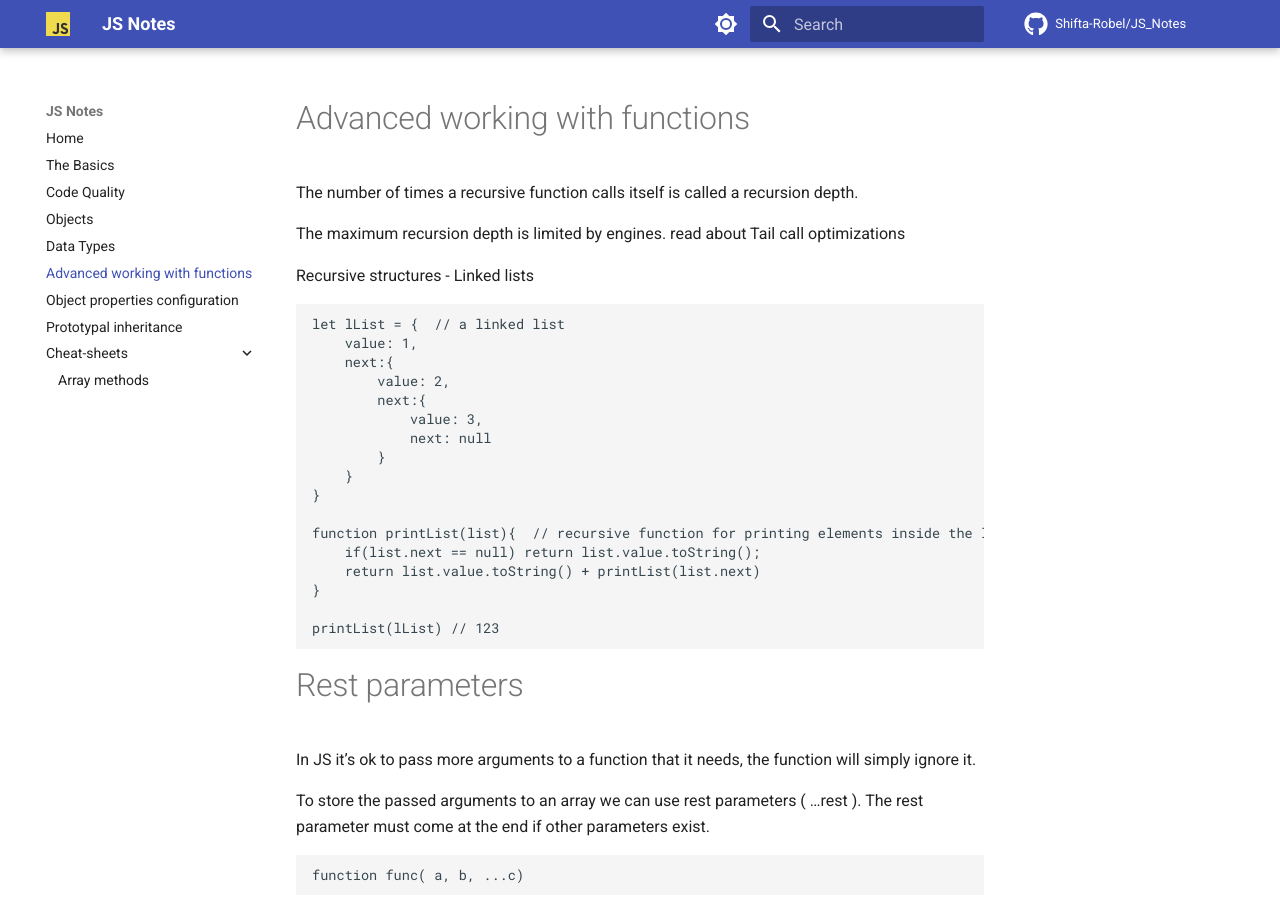
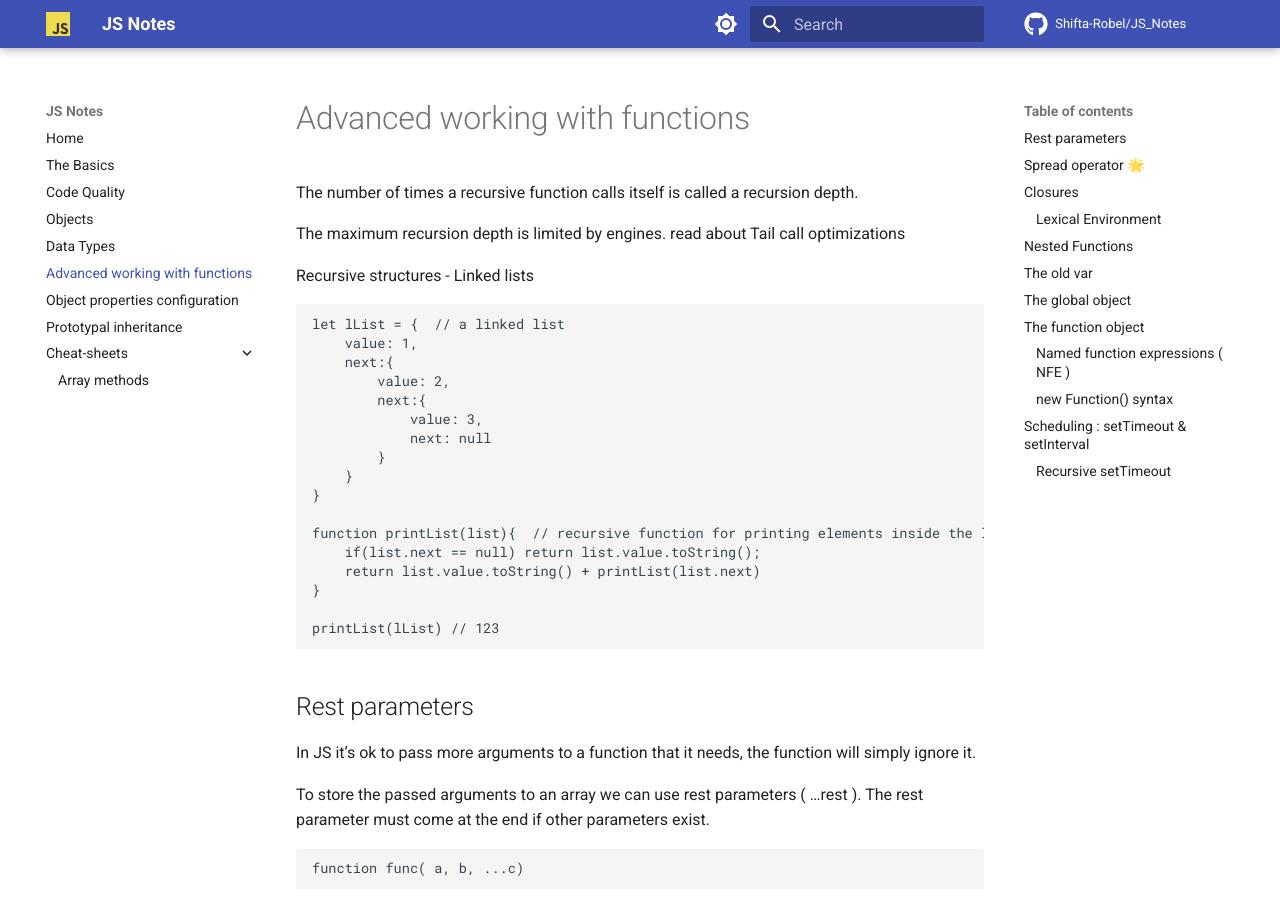
Before and after one commit to Robel-Tam/JS_Notes, an MkDocs documentation site: the page built from docs/Advanced working with functions.md, in a window 1280 px wide and 900 px high. Built offline with MkDocs 1.6.1 and Material for MkDocs 9.7.7, drawn with Linux system fonts in a browser that asks for light colours; comment, search, counter and statistics services are not loaded.

Commit message:
updated Advanced func...

````diff
--- a/docs/Advanced working with functions.md
+++ b/docs/Advanced working with functions.md
@@ -26,7 +26,7 @@ function printList(list){  // recursive function for printing elements inside th
 printList(lList) // 123
 ```
 
-# Rest parameters
+## Rest parameters
 
 In JS it’s ok to pass more arguments to a function that it needs, the function will simply ignore it.
 
@@ -57,7 +57,7 @@ The downside of the arguments object is that it’s not an array, so we can’t
 
 Arrow functions don’t have the **arguments** object, they will take it from an outer function if it exists
 
-# Spread operator 🌟
+## Spread operator 🌟
 
 The syntax for the rest operator (…arr) can also spread an iterable object in to a list of values.
 
@@ -79,11 +79,11 @@ arr2  = [ ...arr2, ...arr1 ]
 
 Unlike the Array.from() method, the spread operator only operates on iterables and not array-likes, so Array.from() is a more universal way to convert stuff into arrays
 
-# Closures
+## Closures
 
 Are functions that remember their outer variables and can access them. All JS functions are naturally closures.
 
-## Lexical Environment
+### Lexical Environment
 
 A lexical environment is a specification (internal / hidden ) object associated with every function call / block / script. i.e. every running function/ block / script have their own.
 
@@ -301,7 +301,7 @@ function greet(){
 greet() // undefined
 ```
 
-# The global object
+## The global object
 
 Provides variables and functions that are available anywhere. Mostly the ones that are built into the language or the environment.
 
@@ -313,7 +313,7 @@ In-browser unless we’re using modules, variables declared with var and global
 
 We can use the global object to test for support of modern language features
 
-# The function object
+## The function object
 
 Functions in JS are objects. So they have some usable properties of their own
 
@@ -382,7 +382,7 @@ c() // 40
 // In this case we can modify the counter
 ```
 
-## Named function expressions ( NFE )
+### Named function expressions ( NFE )
 
 NFE is when we give names to the function on the right side of the function in our functional expressions.
 
@@ -424,7 +424,7 @@ anotherFunc() // Error sayHi is not a function
 
 </aside>
 
-## new Function() syntax
+### new Function() syntax
 
 ```jsx
 let func = new Function ([arg1, arg2, ...argN], functionBody);
````
